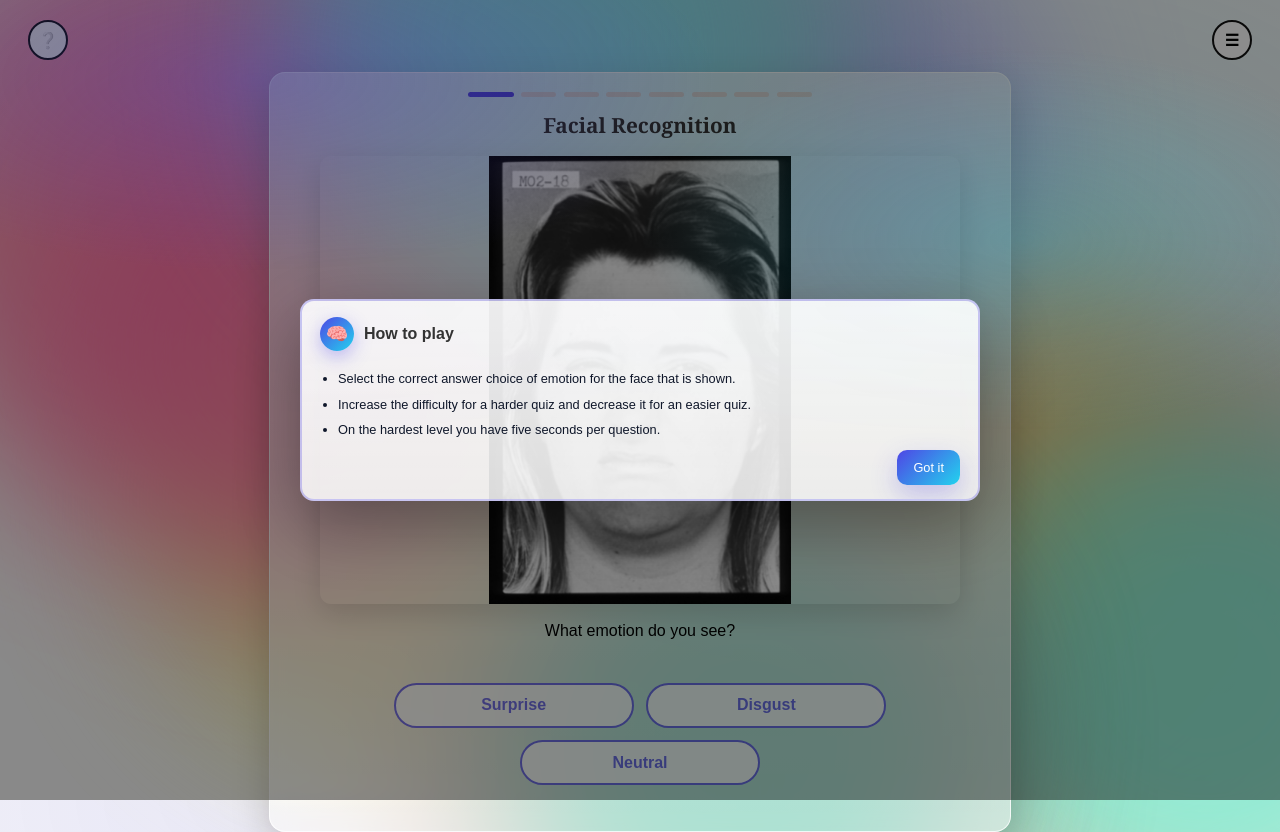
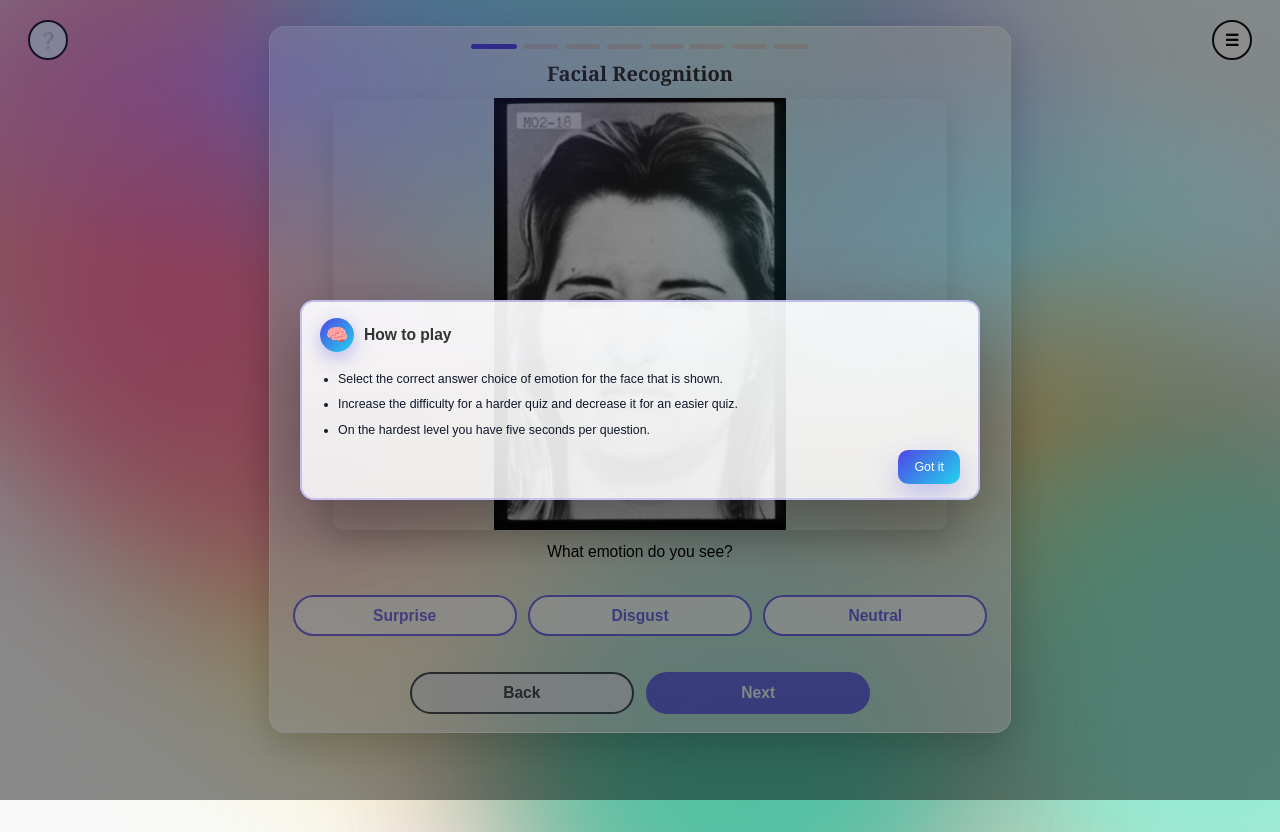
Before and after one commit to jonakfir/SocialQ, a SvelteKit app in the folder frontend/: page /facial-recognition/quiz/1 in a window 1280 px wide. After the commit the page ends 800 px from the top, so only its background shows below. Built offline with nearby package versions, Linux system fonts and the light colour scheme; no server answers.

Commit message:
sizing issues

```diff
--- a/frontend/src/routes/facial-recognition/quiz/[difficulty]/+page.svelte
+++ b/frontend/src/routes/facial-recognition/quiz/[difficulty]/+page.svelte
@@ -30,20 +30,17 @@
     if (typeof document !== 'undefined') document.body.style.overflow = '';
   });
 
-  // Helper to store safe image URLs
   const normalizeImg = (u: unknown) =>
     typeof u === 'string' && !u.startsWith('blob:') ? u : undefined;
 
-  // 5-second per-question timer (Level 5 only)
+  // Level-5 per-question timer
   const TIME_LIMIT_MS = 5000;
   let timeLeft = TIME_LIMIT_MS;
   let tickHandle: number | null = null;
 
-  // ring geometry (for the level-5 timer)
   const R = 28;
   const C = 2 * Math.PI * R;
 
-  // progress (0..1) based on time left
   $: pct = difficulty === '5'
     ? Math.max(0, Math.min(1, timeLeft / TIME_LIMIT_MS))
     : 0;
@@ -82,10 +79,9 @@
 
   onDestroy(stopTimer);
 
-  // Overall quiz timer (from instructions dismissed to finish)
+  // Overall timer
   let quizStartedAt: number | null = null;
 
-  // Mount: fetch questions & prepare storage for Stats
   onMount(async () => {
     document.title = 'Facial Recognition Quiz';
     try {
@@ -98,22 +94,16 @@
       if (!res.ok) throw new Error(`Server returned ${res.status}`);
 
       const rows: Row[] = await res.json();
-
       quizData = (Array.isArray(rows) ? rows.slice(0, QUESTION_COUNT) : []);
       if (!quizData.length) throw new Error('No images found for this difficulty.');
 
       userAnswers = Array(quizData.length).fill(null);
       loadError = '';
 
-      // Persist minimal question info for the Stats page
-      const minimal = quizData.map(q => ({
-        img: normalizeImg(q.img),
-        correct: q.correct
-      }));
+      const minimal = quizData.map(q => ({ img: normalizeImg(q.img), correct: q.correct }));
       localStorage.setItem('fr_questions', JSON.stringify(minimal));
-      localStorage.removeItem('fr_picks'); // clear old picks
+      localStorage.removeItem('fr_picks');
 
-      // If instructions already closed, start timers
       if (!instructionsOpen) {
         if (quizStartedAt == null) quizStartedAt = performance.now();
         startTimer();
@@ -127,20 +117,15 @@
 
   function closeInstructions() {
     instructionsOpen = false;
-    // start overall timer when user starts playing
     if (quizData.length && quizStartedAt == null) {
       quizStartedAt = performance.now();
     }
-    // start per-question timer for level 5
     if (difficulty === '5' && quizData.length) startTimer();
   }
 
-  // Interactions
   function selectOption(option: string) {
     if (instructionsOpen) return;
     userAnswers[currentIndex] = option;
-
-    // keep a live copy of picks so refreshes don't lose state
     const picksLive = userAnswers.map(v => (v == null ? null : v));
     localStorage.setItem('fr_picks', JSON.stringify(picksLive));
   }
@@ -170,7 +155,6 @@
   function finish() {
     stopTimer();
 
-    // Determine results + score
     let score = 0;
     const results: boolean[] = [];
     quizData.forEach((q, i) => {
@@ -179,12 +163,10 @@
       results.push(ok);
     });
 
-    // summary for Results page
     localStorage.setItem('quiz_results', JSON.stringify(results));
     localStorage.setItem('quiz_score', String(score));
     localStorage.setItem('quiz_total', String(quizData.length));
 
-    // picks & questions for Stats page
     const picks = userAnswers.map(v => (v == null ? '__timeout__' : v));
     localStorage.setItem('fr_picks', JSON.stringify(picks));
     localStorage.setItem(
@@ -192,7 +174,6 @@
       JSON.stringify(quizData.map(q => ({ img: normalizeImg(q.img), correct: q.correct })))
     );
 
-    // prebuild rich details so Stats is instant
     const details = quizData.map((q, i) => {
       const picked = picks[i];
       return {
@@ -205,19 +186,13 @@
     });
     localStorage.setItem('quiz_details', JSON.stringify(details));
 
-    // lightweight per-user history with elapsed time
     const userKey = getUserKey();
     const historyKey = `fr_history_${userKey}`;
 
     const endedAt = performance.now();
     const elapsedMs = quizStartedAt != null ? Math.max(0, endedAt - quizStartedAt) : 0;
 
-    const attempt = {
-      timeMs: elapsedMs,
-      score,
-      total: quizData.length,
-      difficulty
-    };
+    const attempt = { timeMs: elapsedMs, score, total: quizData.length, difficulty };
     const existing = JSON.parse(localStorage.getItem(historyKey) || '[]');
     existing.unshift(attempt);
     localStorage.setItem(historyKey, JSON.stringify(existing.slice(0, 50)));
@@ -234,12 +209,12 @@
     --brand-strong: #7c3aed;
     --brand2: #22d3ee;
 
-    --pad: 2.2vmin;
-    --gap: 1.6vmin;
+    --pad: 2vmin;
+    --gap: 1.4vmin;
     --radius: 2vmin;
-    --font-base: clamp(12px, 1.6vmin, 18px);
-    --font-lg: clamp(14px, 2vmin, 20px);
-    --font-xl: clamp(18px, 2.6vmin, 26px);
+    --font-base: clamp(12px, 1.55vmin, 18px);
+    --font-lg: clamp(14px, 1.95vmin, 20px);
+    --font-xl: clamp(18px, 2.5vmin, 26px);
   }
 
   .quiz-box,
@@ -249,53 +224,52 @@
     font-family: 'Georgia', serif;
     font-weight: 700;
     font-size: var(--font-xl);
-    margin: 0 0 calc(var(--gap) * 0.9);
+    margin: 0 0 calc(var(--gap) * 0.8);
   }
 
-  /* keep blobs beneath main content; card above blobs, below modal */
   .blob { position: fixed; z-index: 0; }
   .dashboard-box.quiz-box { position: relative; z-index: 10; }
 
-  /* MAIN CARD — skinnier, lower top, near bottom */
+  /* MAIN CARD — slim, moved UP, still near bottom */
   .quiz-box {
     display: flex;
     flex-direction: column;
     align-items: center;
     text-align: center;
 
-    width: min(58vw, 880px);   /* skinnier */
+    width: min(58vw, 880px);
     max-width: 92vw;
 
-    /* tall and placed a bit below top */
-    min-height: 88vh;      /* fallback */
-    min-height: 88svh;     /* address-bar aware */
-    max-height: 95vh;
-    max-height: 95svh;
+    /* almost full height */
+    min-height: 86vh;      /* fallback */
+    min-height: 86svh;
+    max-height: 94vh;
+    max-height: 94svh;
 
-    margin: 9vmin auto 1.4vmin;  /* pushed further down */
-    padding: calc(var(--pad) * 1.1) calc(var(--pad) * 1.2);
+    margin: 3.2vmin auto 1.6vmin; /* <-- pulled UP vs last version */
+    padding: calc(var(--pad) * 1.1) calc(var(--pad) * 1.25);
     overflow: auto;
 
     background:
       linear-gradient(180deg, rgba(255,255,255,.60), rgba(255,255,255,.52)),
       radial-gradient(1200px 800px at 12% 0%, rgba(79,70,229,.10), transparent 60%),
       radial-gradient(1200px 800px at 88% 20%, rgba(34,211,238,.10), transparent 60%);
-    backdrop-filter: blur(1.2vmin);
+    backdrop-filter: blur(1.1vmin);
     border-radius: var(--radius);
     border: 0.15vmin solid rgba(255,255,255,.75);
-    box-shadow: 0 1.6vmin 4.8vmin rgba(0, 0, 0, 0.18);
+    box-shadow: 0 1.6vmin 4.8vmin rgba(0,0,0,0.18);
     box-sizing: border-box;
   }
 
-  /* larger face area */
+  /* big but balanced face image */
   .quiz-box img {
-    width: min(50vw, 760px);
+    width: min(48vw, 760px);
     max-width: 100%;
-    max-height: 56vh;       /* larger */
+    max-height: 54vh;         /* roomy but won’t collide with buttons */
     height: auto;
     object-fit: contain;
-    border-radius: calc(var(--radius) * 0.7);
-    margin: calc(var(--gap) * 0.4) 0 calc(var(--gap) * 1.4);
+    border-radius: calc(var(--radius) * 0.6);
+    margin: calc(var(--gap) * 0.2) 0 calc(var(--gap) * 1.2);
     box-shadow: 0 1.2vmin 3.6vmin rgba(0,0,0,.14);
   }
 
@@ -304,46 +278,44 @@
     justify-content: center;
     align-items: center;
     gap: calc(var(--gap) * 0.6);
-    margin: 0 0 calc(var(--gap) * 1.1);
+    margin: 0 0 calc(var(--gap) * 1.0);
     width: 100%;
   }
   .dot {
     width: 5%;
-    height: 0.6vmin;
+    height: 0.55vmin;
     background: #d3d3d3;
     border-radius: 9999px;
     transition: background .2s ease, width .2s ease;
   }
   .dot.active { background: var(--brand); width: 6.5%; }
 
-  /* headline under image */
   .quiz-box p {
-    margin: 0 0 calc(var(--gap) * 1.6); /* move message down a touch */
+    margin: 0 0 calc(var(--gap) * 1.4);
     font-size: var(--font-lg);
   }
 
-  /* OPTIONS — “3 across, then 2 across”, centered last row */
+  /* OPTIONS — “3 across, then 2 across” */
   #options{
     display:flex;
     flex-wrap: wrap;
-    justify-content: center;  /* centers the last row when it has 2 */
+    justify-content: center; /* centers the last row if it has 1–2 */
     gap: calc(var(--gap) * 1.0);
     width: 100%;
-    margin-top: calc(var(--gap) * 1.8);     /* drop buttons further down */
-    margin-bottom: calc(var(--gap) * 1.6);
+    margin-top: calc(var(--gap) * 1.6);   /* gives breathing room below image */
+    margin-bottom: calc(var(--gap) * 1.4);
   }
 
-  /* Each option takes ~1/3 row on desktop; wraps nicely to 2 centered */
   .option-btn {
-    flex: 1 1 30%;          /* ~three across */
+    flex: 1 1 30%;          /* ~ three per row on desktop */
     max-width: 32%;
-    min-width: 240px;
-    padding: 1.4vmin 2vmin;
+    min-width: 220px;
+    padding: 1.2vmin 1.8vmin;
     font-size: var(--font-lg);
     font-weight: 700;
     color: var(--brand);
     background: #fff;
-    border: 0.35vmin solid var(--brand);
+    border: 0.32vmin solid var(--brand);
     border-radius: 9999px;
     cursor: pointer;
     transition: transform .05s ease,
@@ -363,17 +335,17 @@
   }
   .option-btn[disabled]{ opacity:.75; cursor:not-allowed; }
 
-  /* Nav buttons (Back/Next) — still two across, moved further down */
+  /* Back/Next — two across under the options */
   .next-btn,
   .back-question-btn {
     width: 32%;
-    min-width: 200px;
+    min-width: 190px;
     max-width: 300px;
-    padding: 1.4vmin 2vmin;
+    padding: 1.25vmin 1.8vmin;
     font-size: var(--font-lg);
     font-weight: 700;
     border-radius: 9999px;
-    border: 0.35vmin solid transparent;
+    border: 0.32vmin solid transparent;
     cursor: pointer;
   }
   .next-btn { background: var(--brand); color: #fff; border-color: var(--brand); }
@@ -385,8 +357,10 @@
   .back-question-btn[disabled]{ opacity:.75; cursor:not-allowed; }
 
   .nav-row {
-    display: flex; justify-content: center; gap: calc(var(--gap) * 1.2);
-    margin-top: calc(var(--gap) * 2.2);  /* push nav buttons lower */
+    display: flex;
+    justify-content: center;
+    gap: calc(var(--gap) * 1.1);
+    margin-top: calc(var(--gap) * 1.8);  /* keeps buttons a touch lower */
     width: 100%;
   }
 
@@ -413,7 +387,7 @@
       #f7f7fb;
   }
 
-  /* modal — always on top and centered */
+  /* modal */
   .modal-backdrop{
     position: fixed; inset: 0;
     display: grid; place-items: center;
@@ -481,14 +455,11 @@
       min-height: 92svh;
       max-height: 96vh;
       max-height: 96svh;
-      margin: 7vmin auto 2.4vmin;
+      margin: 4vmin auto 2.4vmin;  /* up on phones, too */
       padding: calc(var(--pad) * 1.0);
     }
-    .quiz-box img { width: 88vw; max-height: 50vh; }
-    #options {
-      gap: calc(var(--gap) * 0.9);
-      margin-top: calc(var(--gap) * 1.4);
-    }
+    .quiz-box img { width: 88vw; max-height: 48vh; }
+    #options { gap: calc(var(--gap) * 0.9); margin-top: calc(var(--gap) * 1.2); }
     .option-btn { flex: 1 1 46%; max-width: 48%; min-width: 0; } /* 2 across on small screens */
     .next-btn, .back-question-btn { width: 46%; min-width: 140px; }
   }
@@ -548,7 +519,6 @@
     </div>
   </div>
 
-  <!-- colorful instructions modal -->
   {#if instructionsOpen}
     <div class="modal-backdrop" on:click={closeInstructions}>
       <div class="modal" role="dialog" aria-modal="true" aria-label="How to play" on:click|stopPropagation>
```
